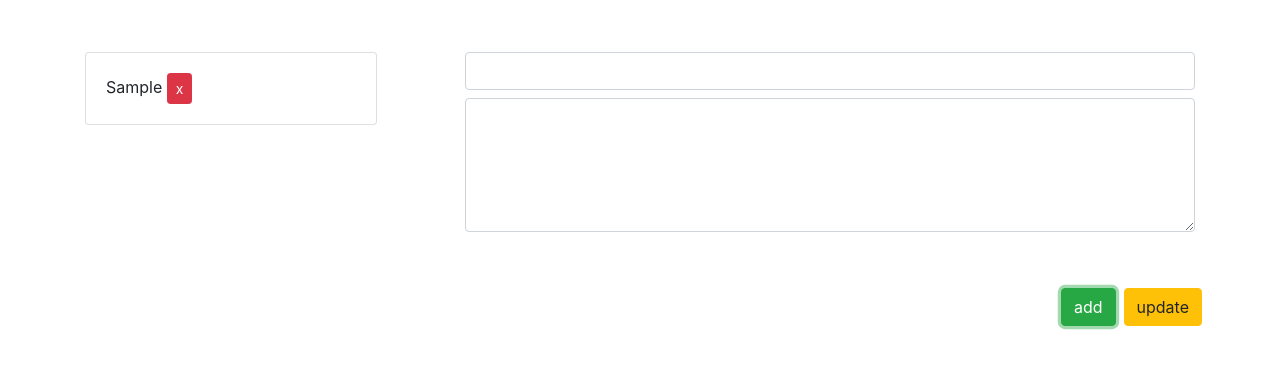
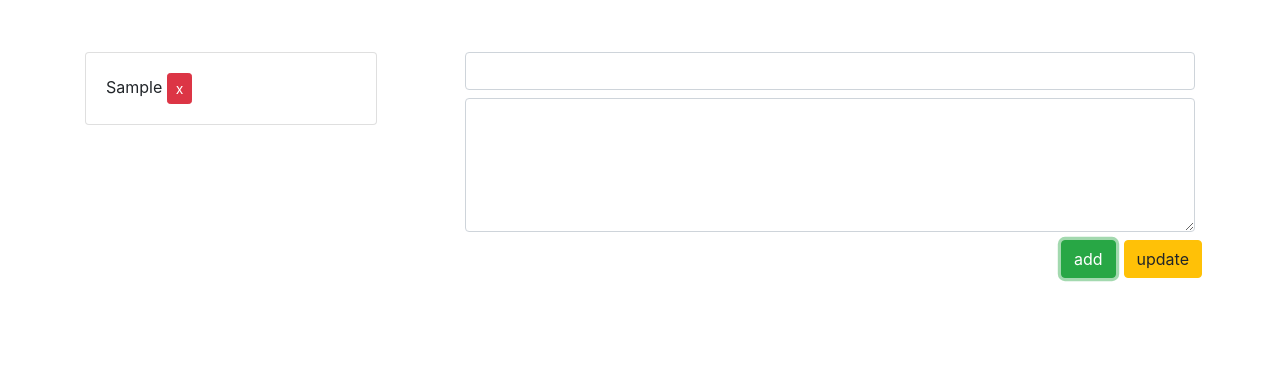
Before and after one commit to kuzeykose/note-taking-pure, a plain HTML site: page index.html in a window 1280 px wide. Both pictures are taken after typing "Sample", "Sample" into the empty fields and a click on the button "add". Drawn offline with nearby package versions, Linux system fonts and the light colour scheme.

Commit message:
forth commit

```diff
--- a/index.html
+++ b/index.html
@@ -3,7 +3,7 @@
   <head>
     <meta charset="utf-8">
     <title></title>
-
+    <link rel="stylesheet" href="mystyle.css">
     <link rel="stylesheet" href="https://stackpath.bootstrapcdn.com/bootstrap/4.3.1/css/bootstrap.min.css" integrity="sha384-ggOyR0iXCbMQv3Xipma34MD+dH/1fQ784/j6cY/iJTQUOhcWr7x9JvoRxT2MZw1T" crossorigin="anonymous">
     <script src="https://code.jquery.com/jquery-3.3.1.slim.min.js" integrity="sha384-q8i/X+965DzO0rT7abK41JStQIAqVgRVzpbzo5smXKp4YfRvH+8abtTE1Pi6jizo" crossorigin="anonymous"></script>
     <script src="https://cdnjs.cloudflare.com/ajax/libs/popper.js/1.14.7/umd/popper.min.js" integrity="sha384-UO2eT0CpHqdSJQ6hJty5KVphtPhzWj9WO1clHTMGa3JDZwrnQq4sF86dIHNDz0W1" crossorigin="anonymous"></script>
@@ -11,7 +11,8 @@
 
   </head>
     <body>
-      <div class="container">
+      <div id="app"></div>
+      <!-- <div class="container">
         <div class="row my-5">
           <div class="col-4">
              <ul class="list list-group" id="list" onclick="clickListItem(this, event)"></ul>
@@ -25,7 +26,7 @@
           <button class="btn btn-success " type="button" name="button" onClick="takeInputVal()">add</button>
           <button id="update-button" class="btn btn-warning mx-2" type="button" name="button" onClick="updateListItem()">update</button>
         </div>
-      </div>
+      </div> -->
     </body>
 
     <script type = "text/javascript" src="index.js" charset="utf-8"></script>
--- a/index.js
+++ b/index.js
@@ -1,6 +1,7 @@
 var notes=[];
+renderAllElements()
 init()
-updateButtonDisable()
+
 
 function init(){
   notes = JSON.parse(localStorage.getItem('notes'));
@@ -35,8 +36,59 @@ function renderListItem(title){
   const list = document.querySelector('.list');
     list.innerHTML += `<li class='col-10 list-group-item my-1 mr-1 text-truncate'">
                           <span> ${title}</span>
-<button class='btn btn-danger btn-sm my-2' onClick="deleteNote(this, event)">x</button></li>`;
+                          <div class="transparan"></div>
+                          <button class='del-btn btn btn-danger btn-sm my-2'
+                            onClick="deleteNote(this, event)"> x
+                          </button>
+                        </li>`;
 }
+
+function renderUlElement(){
+  const ulElement = `<ul class="list list-group" id="list"></ul>`;
+  return ulElement;
+}
+
+function clickUlElement(){
+  const myUlList = document.getElementById('list');
+    myUlList.addEventListener("click", function(event){
+      console.log(event.target.parentNode.parentNode);
+        selectedItem(event.target.parentNode,event.target);
+      });
+}
+
+function renderInputElements(){
+  const inputElement = `<input class="form-control my-1" id="title" name="title"></input>
+                        <textarea class="form-control my-2" id="content" name="name" rows="5"></textarea>`;
+  return inputElement;
+}
+
+function renderButtonElements(){
+  const buttonElement = `<button class="btn btn-success " type="button" name="button" onClick="takeInputVal()">add</button>
+                         <button id="update-button" class="btn btn-warning mx-2" type="button" name="button" onClick="updateListItem()">
+                            update
+                         </button>`;
+
+  return buttonElement;
+}
+
+function renderAllElements(){
+  const app = document.getElementById('app');
+    app.innerHTML = `<div class="container">
+                      <div class="row my-5">
+                          <div class="col-4">
+                            ${renderUlElement()}
+                          </div>
+                          <div class="col-8">
+                            ${renderInputElements()}
+                            <div class="row d-flex justify-content-end">
+                              ${renderButtonElements()}
+                            </div>
+                          </div>
+                      </div>
+                    </div>`;
+  clickUlElement();
+}
+
 
 // yeni liste item olusturmak ve array in icine yollanmasi
 function takeInputVal(){
@@ -61,11 +113,9 @@ function getIndex(listItems, selectedItem){
   return i;
 }
 
-
 // list
 function clickListItem(clicktedItem ,e){
-  selectedItem = e.target;
-  console.log(selectedItem);
+  selectedItem = e.target.parentNode;
   index = getIndex(clicktedItem.childNodes, selectedItem);
   setForm(notes[index].title, notes[index].content);
 }
@@ -76,7 +126,6 @@ function updateListItem(){
   notes[index].content = newVal.content;
 
   selectedItem.childNodes[1].innerHTML=newVal.title;
-
   saveLocal();
 }
 
@@ -96,7 +145,7 @@ function deleteNote(delItem ,event){
   notes = notes.filter(item => item.id !== Number(buttonIndex))
 
   saveLocal();
-  updateButtonDisable();
+  // updateButtonDisable();
 }
 
 // localStorage a kaydetme
@@ -105,14 +154,14 @@ function saveLocal(){
 }
 
 
-function updateButtonDisable(){
-  var but=document.getElementById("update-button")
-  if (notes.length !== 0){
-    but.disabled = false;
-  }else {
-    but.disabled = true;
-  }
-}
+// function updateButtonDisable(){
+//   var but=document.getElementById("update-button")
+//   if (notes.length !== 0){
+//     but.disabled = false;
+//   }else {
+//     but.disabled = true;
+//   }
+// }
 
 var id = 0;
 function Note ({title, content}){
--- /dev/null
+++ b/mystyle.css
@@ -0,0 +1,14 @@
+
+.transparan{
+  left: 0;
+  top: 0;
+  width: 100%;
+  height: 100%;
+  position: absolute;
+  z-index: 2;
+}
+
+.del-btn{
+  position: relative;
+  z-index: 3;
+}
```
Lines whose indentation alone changed are shown as unchanged.
